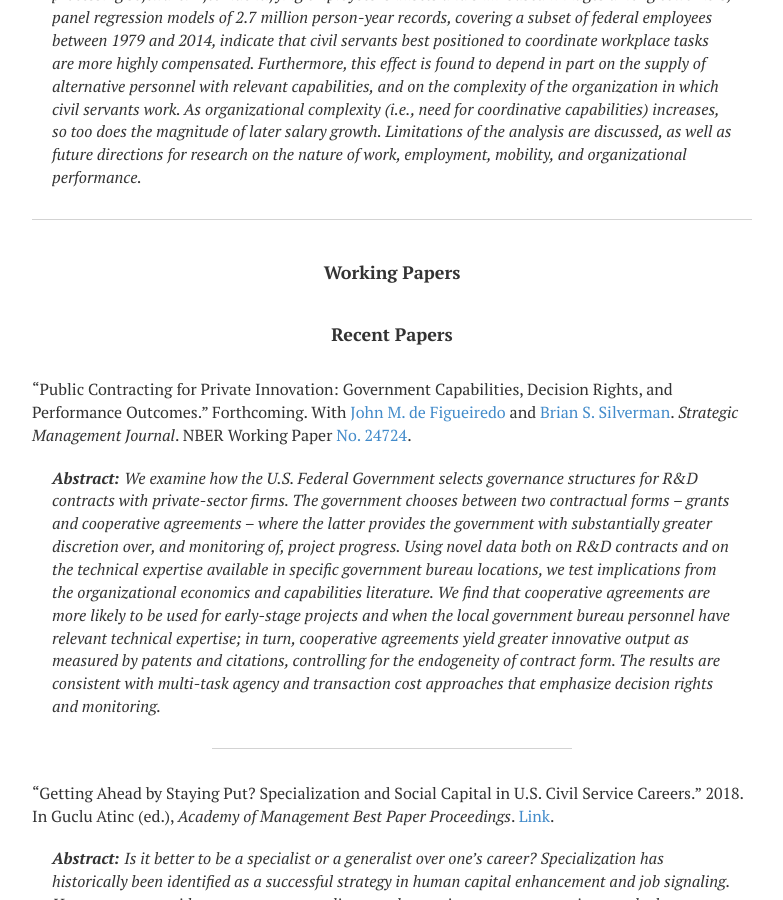
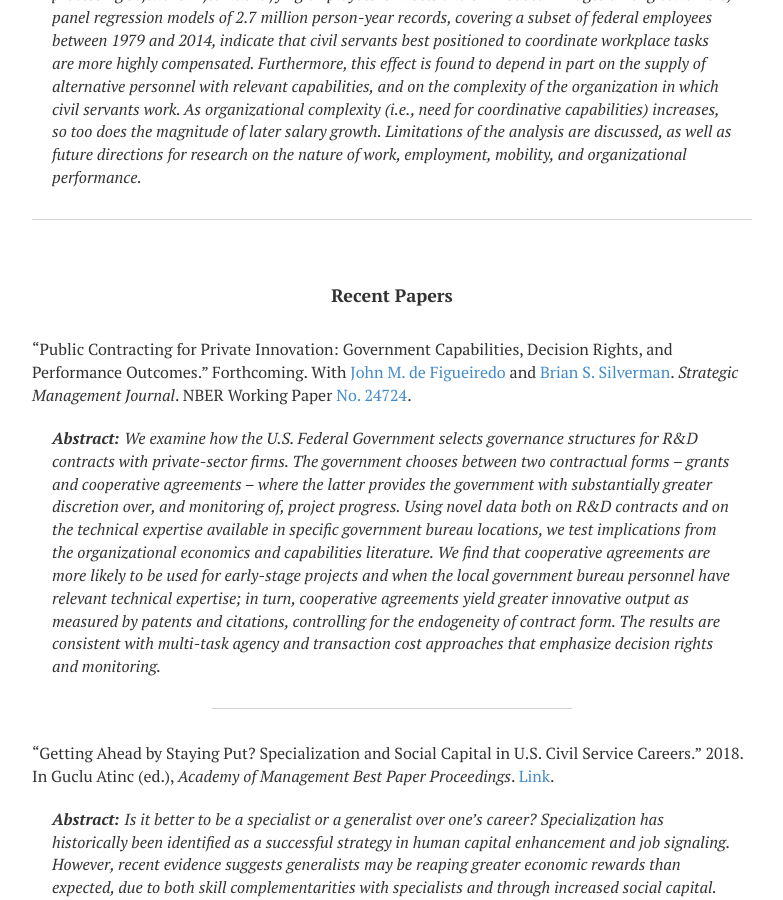
Before and after one commit to joshuarbruce/joshuarbruce.github.io, a Jekyll site: the page built from papers/index.html, in a window 1280 px wide and 900 px high, scrolled down 386 px. Shown: the whole window, without its empty margins (248-1031 px from the left). Built offline with Jekyll 4.4.1, drawn with Linux system fonts in a browser that asks for light colours; nearby versions of some CDN libraries.

Commit message:
Update index.html

```diff
--- a/papers/index.html
+++ b/papers/index.html
@@ -10,9 +10,7 @@ description: list of Joshua R. Bruce's papers, published and in various states o
 	<p>&ldquo;It’s Not Just Who You Know: Skillsets, Coordination, and Employment Mobility in the US Civil Service.&rdquo;</p>
 	<blockquote style="border-left:none"><i><b>Working Abstract: </b>When and why are some skillsets more valuable than others? This paper addresses the role of skillsets as bundles of coordinative capabilities in the US civil service. Building on recent advances in personnel economics and studies of knowledge in team performance, this paper theorizes the role of skillsets in employment mobility by stressing the value to employers of employees best suited to coordination roles in their organizations. A novel method for skillset identification is introduced, leveraging the availability of job documentation and natural language processing software. After identifying employees’ skillsets and skill-based linkages among coworkers, panel regression models of 2.7 million person-year records, covering a subset of federal employees between 1979 and 2014, indicate that civil servants best positioned to coordinate workplace tasks are more highly compensated. Furthermore, this effect is found to depend in part on the supply of alternative personnel with relevant capabilities, and on the complexity of the organization in which civil servants work. As organizational complexity (i.e., need for coordinative capabilities) increases, so too does the magnitude of later salary growth. Limitations of the analysis are discussed, as well as future directions for research on the nature of work, employment, mobility, and organizational performance.</i></blockquote>
 	<p><center><div style="height: 1px; background-color:lightgrey; width:100%; margin-top: 10px; margin-bottom: 10px"></div></center></p><br>
-	<center><h4>Working Papers</h4></center>
 	<br>
-
 	<center><h4>Recent Papers</h4></center>
 	<br>
   	<p>&ldquo;Public Contracting for Private Innovation: Government Capabilities, Decision Rights, and Performance Outcomes.&rdquo; Forthcoming. With <a href="https://law.duke.edu/fac/defigueiredo/" target="_blank">John M. de Figueiredo</a> and <a href="http://www.rotman.utoronto.ca/FacultyAndResearch/Faculty/FacultyBios/Silverman" target="_blank">Brian S. Silverman</a>. <i>Strategic Management Journal</i>. NBER Working Paper <a href="https://www.nber.org/papers/w24724" target="_blank">No. 24724</a>.</p>
```
